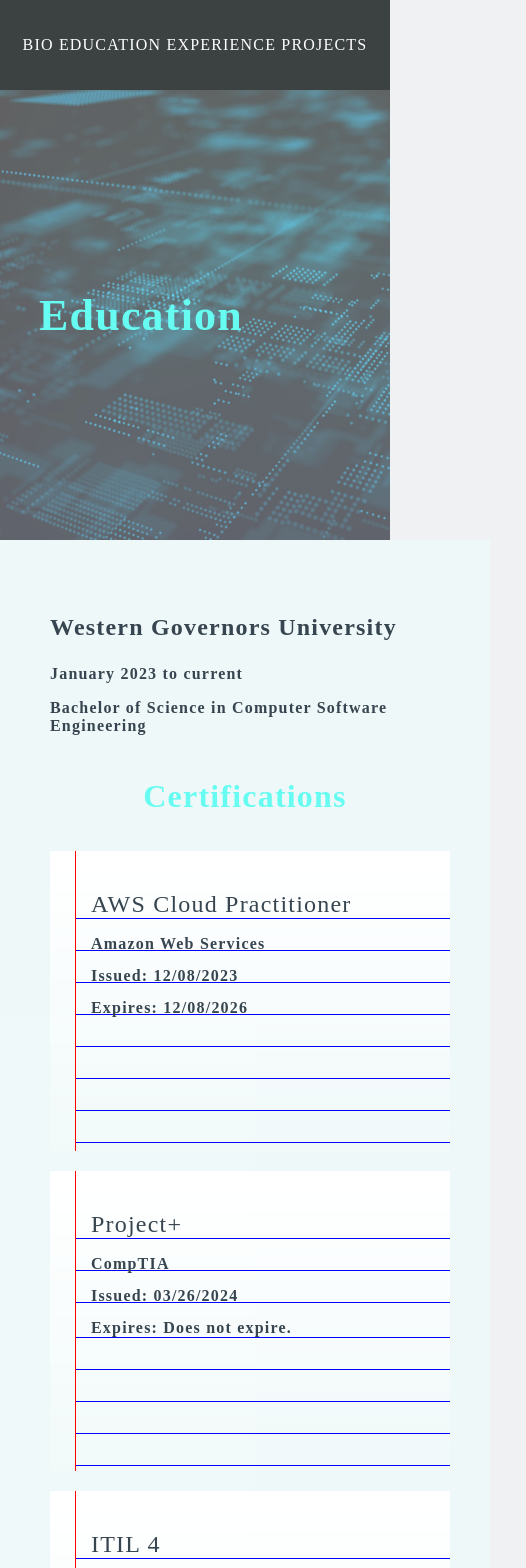
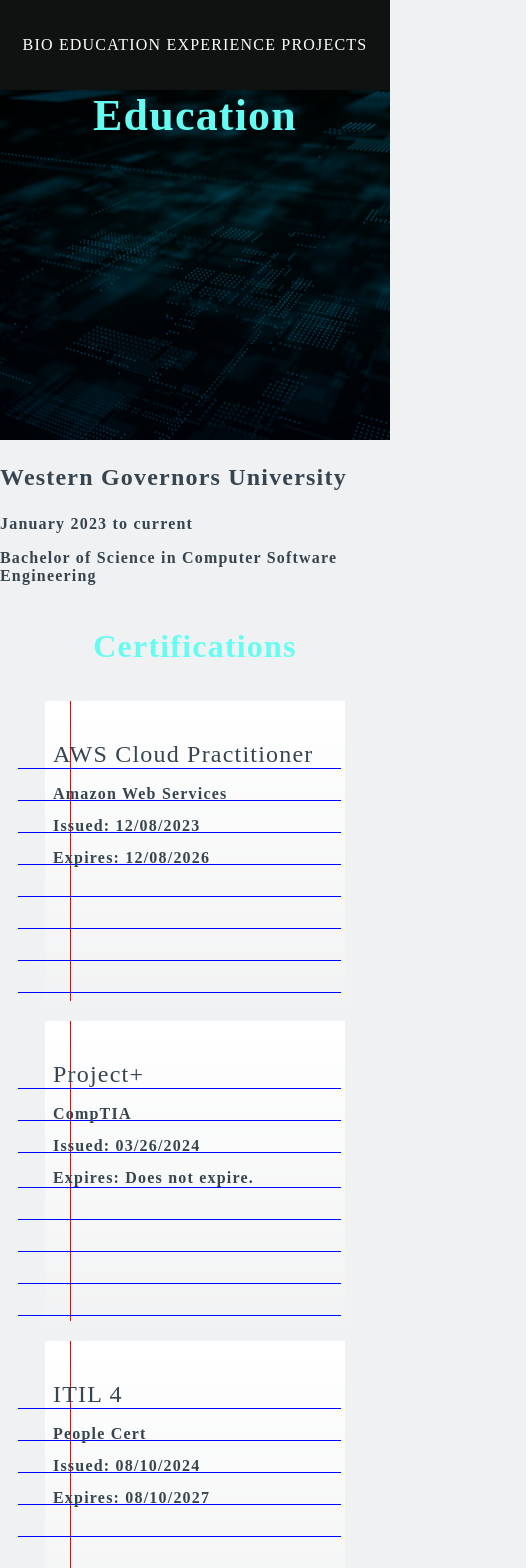
Before and after one commit to JamieGarcia123/portfolio, a React (Create React App) app in the folder cd/: page /portfolio/education in a window 390 px wide. Shown: the top 1568 px of the page, 526 px wide, since content can reach past the window. Built offline with nearby package versions, Linux system fonts and the light colour scheme; a web font is replaced by a local one.

Commit message:
changes mobiles rendering

```diff
--- a/cd/public/index.html
+++ b/cd/public/index.html
@@ -9,6 +9,9 @@
       name="description"
       content="Web site created using create-react-app"
     />
+    <style>
+      @import url('https://fonts.googleapis.com/css2?family=Noto+Sans+Display:ital,wght@0,100..900;1,100..900&family=Noto+Sans:ital,wght@0,100..900;1,100..900&display=swap');
+      </style>
     <link rel="apple-touch-icon" href="%PUBLIC_URL%/logo192.png" />
     <!--
       manifest.json provides metadata used when your web app is installed on a
@@ -24,7 +27,7 @@
       work correctly both with client-side routing and a non-root public URL.
       Learn how to configure a non-root public URL by running `npm run build`.
     -->
-    <title>React App</title>
+    <title>Jamie Garcia</title>
   </head>
   <body>
     <noscript>You need to enable JavaScript to run this app.</noscript>
--- a/cd/src/App.css
+++ b/cd/src/App.css
@@ -11,7 +11,6 @@
 @font-face {
     font-family: Noto;
     src: url('https://fonts.googleapis.com/css2?family=Noto+Sans+Display:ital,wght@0,100..900;1,100..900&display=swap')
-
   }
 
 body {
@@ -29,6 +28,11 @@ main {
   height: inherit;
   width: inherit;
 }
+@media screen and (max-width: 680px) {
+  .overlay{
+  background-color: #00000090;
+  }
+}
 
 h1 {
   font-family: Noto;
@@ -36,14 +40,28 @@ h1 {
   font-size: 2.75rem;
   font-weight: 700;
 }
+@media screen and (max-width: 680px) {
+  h1{
+    margin-top: 0px;
+  }
+}
 #projects a{
   color: #36454f;
   text-decoration: underline;
 }
+.col2{
+  width: 50%;
+  display: flex;
+  flex-direction: column;
+}
+@media screen and (max-width: 680px) {
+  .col2 {
+    width: 100% !important;
+  }
+}
 h2 {
   font-family: Noto;
   color: #66fcf1;
-
   font-size: 2rem;
   font-weight: 600;
 }
@@ -77,6 +95,12 @@ p {
   width: 100%;
   height: 450px;
  }
+ @media screen and (max-width: 680px) {
+   .hero {
+    height: 350px;
+   }
+ }
+
  .heroContainer{
   max-width: 1440px;
   width: 80%;
@@ -86,6 +110,11 @@ p {
   height: 100%;
   align-items: center;
  }
+ @media screen and (max-width: 680px) {
+  .heroContainer{
+    display: block;
+  }
+}
 
  #homeHero{
   background-image: url("./assests/images/cooltechbg.webp");
--- a/cd/src/App.js
+++ b/cd/src/App.js
@@ -7,11 +7,11 @@ import { Outlet } from 'react-router';
 
 const App = () => {
   return (
-    <div className="App">
+    <><meta name="viewport" content="width=device-width, initial-scale=1"></meta><div className="App">
       <Header />
-      <Outlet/>
-      <Footer/>
-    </div>
+      <Outlet />
+      <Footer />
+    </div></>
   );
 }
 
--- a/cd/src/api/workhistory.js
+++ b/cd/src/api/workhistory.js
@@ -1,5 +1,6 @@
 export const joblist = [
 {
+    id: "1",
     company: "Impact Group Marketing",
     start: "March 2024",
     end: "",
@@ -7,6 +8,7 @@ export const joblist = [
     description: "",
 },
 {
+    id: "2",
     company: "Codesulting, LLC.",
     start: "April 2019",
     end: "January 2024",
--- a/cd/src/components/header/header.css
+++ b/cd/src/components/header/header.css
@@ -4,7 +4,7 @@
     height: 90px;
     display: flex;
     color: #ffffff;
-    background-color: #3C4142;
+    background-color: #101111;
   }
 
   .header-content{
--- a/cd/src/pages/education/education.css
+++ b/cd/src/pages/education/education.css
@@ -9,8 +9,19 @@
     padding: 50px 50px 150px;
     display: flex;
     align-items: center;
-    background-color: #f0ffff90;
     z-index: 1;
+    align-items: start;
+}
+@media screen and (max-width: 680px) {
+    #education {
+        display: block;
+        padding: 0px 0px 50px;
+
+    }
+    .certCard {
+        width: 300px;
+    }
+
 }
 
 
@@ -19,7 +30,7 @@
  width: 100%;
  margin: auto;
  display: flex;
- flex-direction: column;
+ flex-direction: row;
  justify-content: center;
 }
 
@@ -28,9 +39,14 @@
     width: 400px;
     height: 300px;
     margin: auto;
+    text-align: left;
     padding: 10px 0px;
     perspective: 1000px;
-
+}
+@media screen and (max-width: 680px) {
+    .certCard {
+        width: 300px;
+    }
 }
 .certCard-inner {
     position: relative;
@@ -49,6 +65,12 @@
 }
 .certCard-front{
     padding: 0px 25px;
+}
+@media screen and (max-width: 680px) {
+    .certCard-front{
+        padding: 0px;
+    }
+
 }
 
 .certCard-front div{
@@ -71,7 +93,7 @@
 
  .certCard-front, .certCard-back {
     position: absolute;
-    width: 100%;
+    width: 107.5%;
     height: 100%;
     -webkit-backface-visibility: hidden;
      backface-visibility: hidden;
@@ -80,14 +102,24 @@
 .brdrbtm{
     border-bottom: 1px solid blue;
     width: 110%;
-    margin-left: -40px;
+    margin-left: -68px;
 
+}
+@media screen and (max-width: 680px) {
+    .brdrbtm{
+        width: 118%;
+    }
 }
 .brdrbtm-height {
     height: 15px;
 }
 .brdrbtm span{
-    padding-left: 15px;
+    padding-left: 35px;
+}
+@media screen and (max-width: 680px) {
+    .brdrbtm span{
+        padding-left: 35px;
+    }
 }
 
 .certCard-back {
--- a/cd/src/pages/education/index.js
+++ b/cd/src/pages/education/index.js
@@ -31,7 +31,8 @@ const EducationPage = () => {
         </header>
 
           <section id="education" className="certContainer">
-            <div className="certContent">
+            <div className="col2">
+            <div className="certContent ">
               {educationalItems.map(item => (
                 <>
                   <div className="certContent">
@@ -42,7 +43,8 @@ const EducationPage = () => {
                 </>)
               )}
             </div>
-
+            </div>
+          <div className="col2 text-center">
           <h2>Certifications</h2>
 
           {certifications.map(cert => (
@@ -69,7 +71,7 @@ const EducationPage = () => {
                 </div>
               </div>
             </>)
-          )}
+          )}</div>
         </section>
       </>
   );
--- a/cd/src/pages/home/homepage.css
+++ b/cd/src/pages/home/homepage.css
@@ -2,23 +2,20 @@
 .innerContent{
     padding: 50px 0px;
 }
-.col2{
-    width: 50%;
-    display: flex;
-    flex-direction: column;
-}
+
 .col2 img{
     height: 250px;
     width: 250px;
     margin: auto;
-    min-width: 250px;
     border-radius: 75%;
-
+}
+@media screen and (max-width: 680px) {
+    .col2 img{
+        height: 150px;
+        width: 150px;
+        margin-top: 15px;
+    }
 }
 #home {
     color: azure;
 }
-
-.background-color{
-    background-color: ;
-}
--- a/cd/src/pages/work-experience/index.js
+++ b/cd/src/pages/work-experience/index.js
@@ -25,7 +25,8 @@ const WorkExperience = () => {
             <Logos title={"Skills"} /></div>
             <section id="workExperience" className="container">
                 <div className="col2">
-                    {joblist.map((job) => <div>
+                    {joblist.map((job) =>
+                    <div key={job.id}>
                         <h2>{job.company}</h2>
                         <h3>Position: {job.title}</h3>
                         <p>Start Date: {job.start}</p>
--- a/cd/src/pages/work-experience/work-experience.css
+++ b/cd/src/pages/work-experience/work-experience.css
@@ -12,12 +12,22 @@
     align-items: center;
     z-index: 1;
 }
-
+@media screen and (max-width: 680px) {
+    #workExperience{
+        display: block;
+    }
+}
 .resumeCard {
     background-color: transparent;
     width: 550px;
     height: 625px;
     perspective: 1500px;
+}
+@media screen and (max-width: 680px) {
+   .resumeCard{
+    width: 370px;
+    height: 400px;
+   }
 }
 .resumeCard-inner {
     cursor: pointer;
```
Lines whose indentation alone changed are shown as unchanged.
